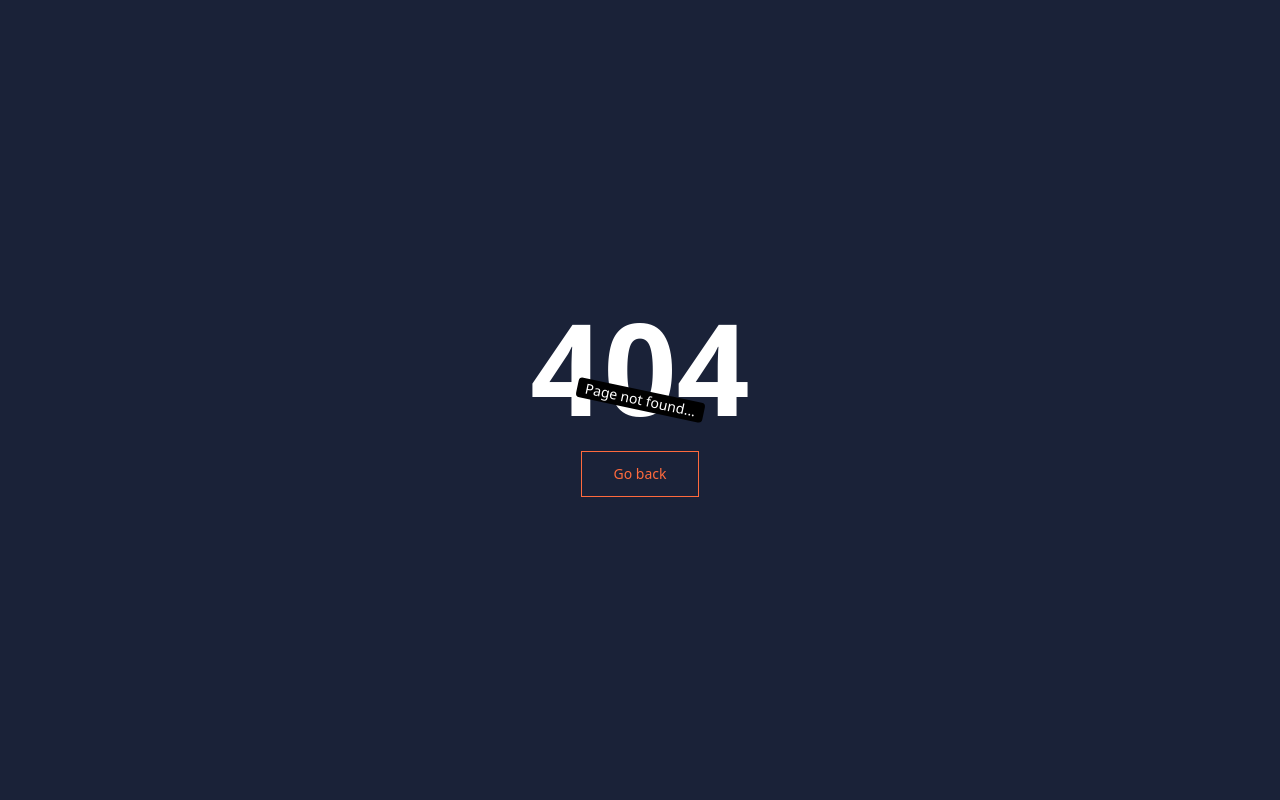
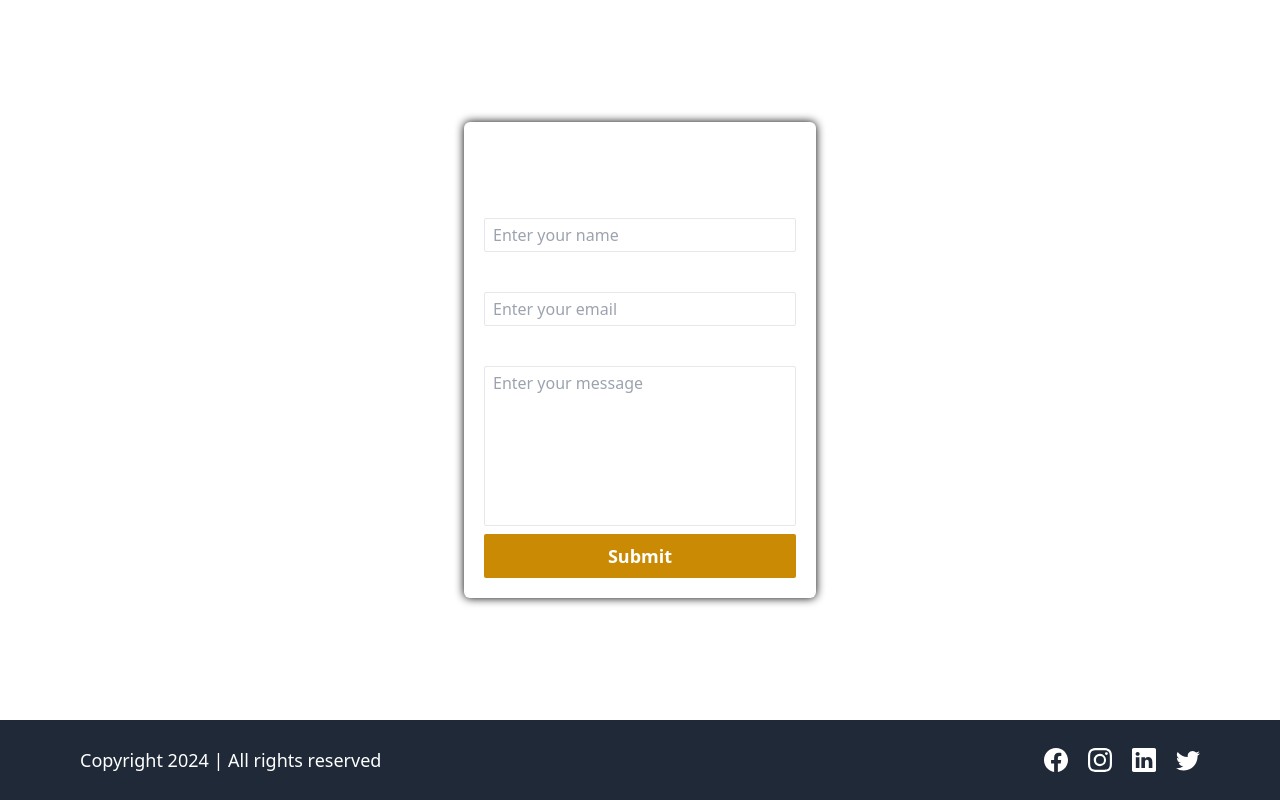
Before and after one commit to codepriyanshu2004/Lms-frontend, a React (Vite) app: page /contact in a window 1280 px wide. Before the commit this address had no page. Built offline with nearby package versions, Linux system fonts and the light colour scheme.

Commit message:
Added contact page

```diff
--- a/src/App.jsx
+++ b/src/App.jsx
@@ -9,6 +9,7 @@
 import Signup from './Pages/Signup'
 import Login from './Pages/Login'
 import CourseList from './Pages/Course/CourseList'
+import ContactUs from './Pages/ContactUs'
 
 function App() {
 
@@ -20,6 +21,7 @@
     <Route path='/' element ={<HomePage />}></Route>
     <Route path='/about' element ={<AboutUs />}></Route>
     <Route path='/courses' element ={<CourseList />}></Route>
+    <Route path='/contact' element={<ContactUs />}></Route>
 
     <Route path='/signup' element ={<Signup />}></Route>
     <Route path='/login' element ={<Login />}></Route>
--- /dev/null
+++ b/src/Helpers/regexMatch.js
@@ -0,0 +1,7 @@
+ export function isEmail(string){
+    return string.match( /^(([^<>()[\]\\.,;:\s@"]+(\.[^<>()[\]\\.,;:\s@"]+)*)|.(".+"))@((\[[0-9]{1,3}\.[0-9]{1,3}\.[0-9]{1,3}\.[0-9]{1,3}\])|(([a-zA-Z\-0-9]+\.)+[a-zA-Z]{2,}))$/)
+ }
+
+ export function isValidPassword(string){
+    return string.match(/^(?=.*[0-9])(?=.*[!@#$%^&*])[a-zA-Z0-9!@#$%^&*]{6,16}$/);
+ }
--- /dev/null
+++ b/src/Pages/ContactUs.jsx
@@ -0,0 +1,141 @@
+
+
+import React, { useState } from 'react'
+import HomeLayout from '../Layouts/HomeLayout'
+import toast from 'react-hot-toast';
+import { isEmail } from '../Helpers/regexMatch';
+import axiosInstance from '../Helpers/axiosInstance';
+
+function ContactUs() {
+
+const [userInput,setUserInput] =useState({
+    name:"",
+    email:"",
+    message:"",
+})
+
+
+function handleInputchange(e){
+    const {name,value} =e.target;
+    console.log(name,value);
+    setUserInput({
+        ...userInput,
+        [name]:value
+    })
+}
+
+async function onFormSubmit(e) {
+    e.preventDefault();
+    if(!userInput.name || !userInput.email || !userInput.message){
+        toast.error("All field are mandatory");
+        return;
+    }
+
+    if (!isEmail(userInput.email)) {
+        toast.error("Invalid email")
+        return;
+
+
+    }
+
+    try {
+
+        const response =axiosInstance.post("/contact",userInput);
+         toast.promise(response,{
+             loading:"Submitting your message...",
+             success:"Form submitted successfully",
+             error:"Failed to submit the form"
+         });
+
+         const contactResponse = await response;
+         console.log(contactResponse);
+
+         if(contactResponse?.data?.success){
+            setUserInput({
+                name:"",
+                email:"",
+                message:"",
+
+            });
+         }
+
+    } catch (error) {
+        toast.error("operation failed...")
+    }
+
+}
+
+
+
+
+
+
+  return (
+
+   <HomeLayout>
+      <div className='flex items-center justify-center h-[90vh]'>
+           <form onClick={onFormSubmit}   className='flex flex-col items-center justify-center gap-2 p-5 rounded-md text-white shadow-[0_0_10px_black] w-[22rem]'>
+
+              <h1 className='text-3xl font-semibold'>
+                Contact Form
+               </h1>
+
+                <div className='flex flex-col w-full gap-1'>
+                    <label htmlFor='name' className='text-xl font-semibold'>
+                        Name
+                    </label>
+                    <input className='bg-transparent border px-2 py-1 rounded-sm'
+                       id='name'
+                       type='text'
+                       name='name'
+                       placeholder='Enter your name'
+
+                       onChange={handleInputchange}
+                       value={userInput.name}
+                     />
+
+                </div>
+
+                <div className='flex flex-col w-full gap-1'>
+                    <label htmlFor='email' className='text-xl font-semibold'>
+                        Email
+                    </label>
+                    <input className='bg-transparent border px-2 py-1 rounded-sm'
+                       id='email'
+                       type='email'
+                       name='email'
+                       placeholder='Enter your email'
+
+                       onChange={handleInputchange}
+                       value={userInput.email}
+                     />
+
+                </div>
+
+                <div className='flex flex-col w-full gap-1'>
+                    <label htmlFor='message' className='text-xl font-semibold'>
+                        Message
+                    </label>
+                    <textarea className='bg-transparent border px-2 py-1 rounded-sm resize-none h-40'
+                       id='message'
+
+                       name='message'
+                       placeholder='Enter your message'
+
+                       onChange={handleInputchange}
+                       value={userInput.message}
+                     />
+
+                </div>
+                <button type='submit' className='w-full bg-yellow-600 hover:bg-yellow-500 transition-all ease-in-out duration-300 rounded-sm  py-2 font-semibold text-lg cursor-pointer' >
+                    Submit
+                </button>
+
+            </form>
+      </div>
+
+   </HomeLayout>
+  )
+}
+
+export default ContactUs
--- a/src/Pages/Course/CourseList.jsx
+++ b/src/Pages/Course/CourseList.jsx
@@ -14,6 +14,7 @@
   const {courseData} =useSelector((state) =>{
     return state.course;
   })
+
 
   async function LoadCourses() {
 
--- a/src/Pages/HomePage.jsx
+++ b/src/Pages/HomePage.jsx
@@ -18,7 +18,7 @@
                             </button>
                         </Link>
 
-                        <Link to="/contacts" >
+                        <Link to="/contact" >
                             <button className="border border-yellow-500 px-5 py-3 rounded-md font-semibold text-lg cursor-pointer hover:bg-yellow-600 transition-all ease-in-out duration-300">
                                 Contact Us
                             </button>
--- a/src/Pages/Signup.jsx
+++ b/src/Pages/Signup.jsx
@@ -6,6 +6,7 @@
 import { useDispatch } from 'react-redux'
 import toast from 'react-hot-toast'
 import { createAccount } from '../Redux/Slices/AuthSlice'
+import { isEmail, isValidPassword } from '../Helpers/regexMatch'
 
 function Signup() {
 
@@ -70,12 +71,12 @@
       return;
     }
     //checking valid email
-    if(!signupData.email.match( /^(([^<>()[\]\\.,;:\s@"]+(\.[^<>()[\]\\.,;:\s@"]+)*)|.(".+"))@((\[[0-9]{1,3}\.[0-9]{1,3}\.[0-9]{1,3}\.[0-9]{1,3}\])|(([a-zA-Z\-0-9]+\.)+[a-zA-Z]{2,}))$/)){
+    if(!isEmail(signupData.email)){
       toast.error("Invalid email id");
     return;
   }
     //checking password validation
-    if(!signupData.password.match(/^(?=.*[0-9])(?=.*[!@#$%^&*])[a-zA-Z0-9!@#$%^&*]{6,16}$/)){
+    if(!isValidPassword(signupData.password)){
       toast.error("Password should be 6-16 character long with atleast a number and special character");
       return;
     }
```
